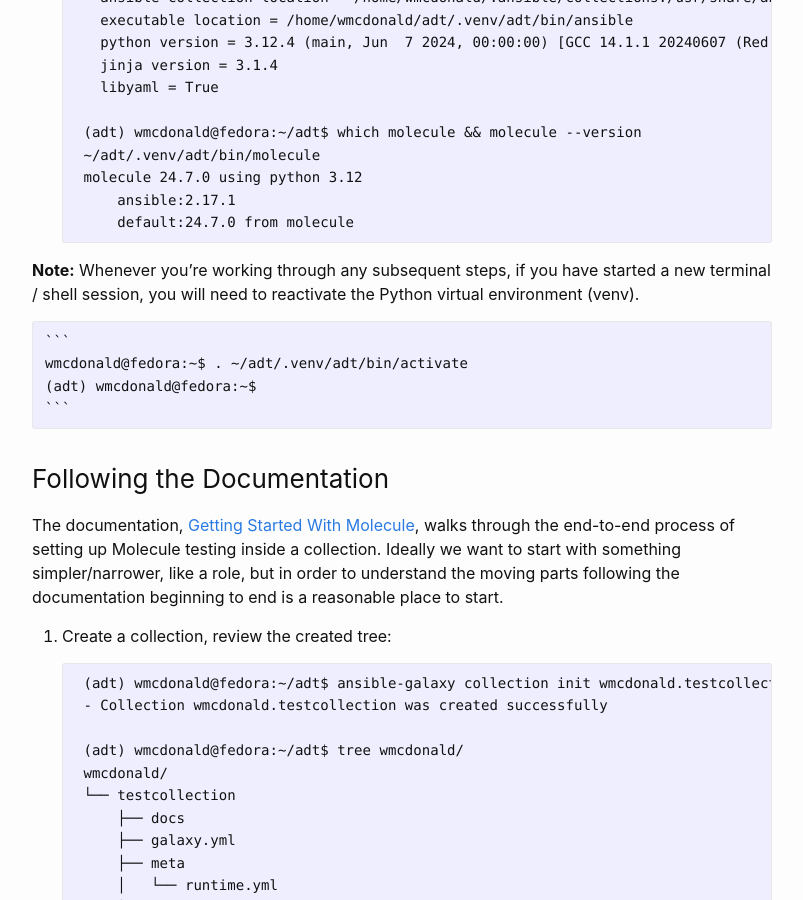
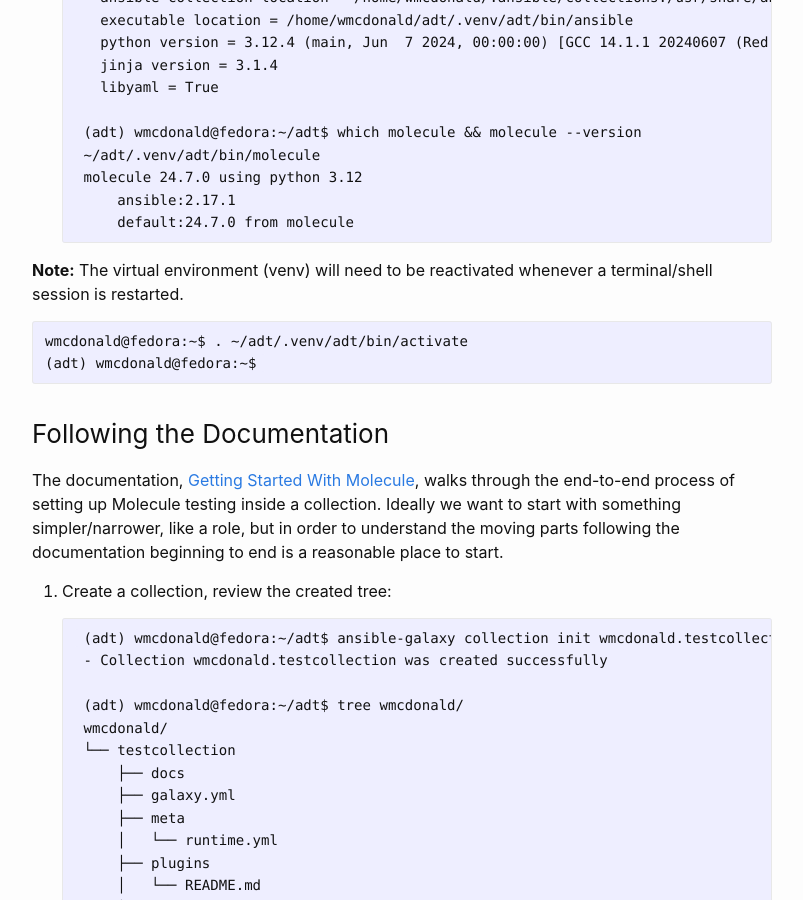
Before and after one commit to wmcdonald404/wmcdonald404.github.io, a Jekyll site: the page built from _posts/2024-07-08-14-25-00-ansible-molecule-testing-setup.md, in a window 1280 px wide and 900 px high, scrolled down 1334 px. Shown: the whole window, without its empty margins (238-1041 px from the left). Built offline with Jekyll 4.4.1, drawn with Linux system fonts in a browser that asks for light colours; our own code applies the rules of GitHub Pages for plain Markdown files.

Commit message:
Move to a simpler/shorter path. Indent code blocks to render Markdown numbered lists correctly.

````diff
--- a/_posts/2024-07-08-14-25-00-ansible-molecule-testing-setup.md
+++ b/_posts/2024-07-08-14-25-00-ansible-molecule-testing-setup.md
@@ -61,12 +61,10 @@ So this is an attempt to capture the process to configure a new system for Ansib
         default:24.7.0 from molecule
     ```
 
-**Note:** Whenever you're working through any subsequent steps, if you have started a new terminal / shell session, you will need to reactivate the Python virtual environment (venv).
+**Note:** The virtual environment (venv) will need to be reactivated whenever a terminal/shell session is restarted.
 
-    ```
     wmcdonald@fedora:~$ . ~/adt/.venv/adt/bin/activate
     (adt) wmcdonald@fedora:~$
-    ```
 
 ### Following the Documentation
 
````
